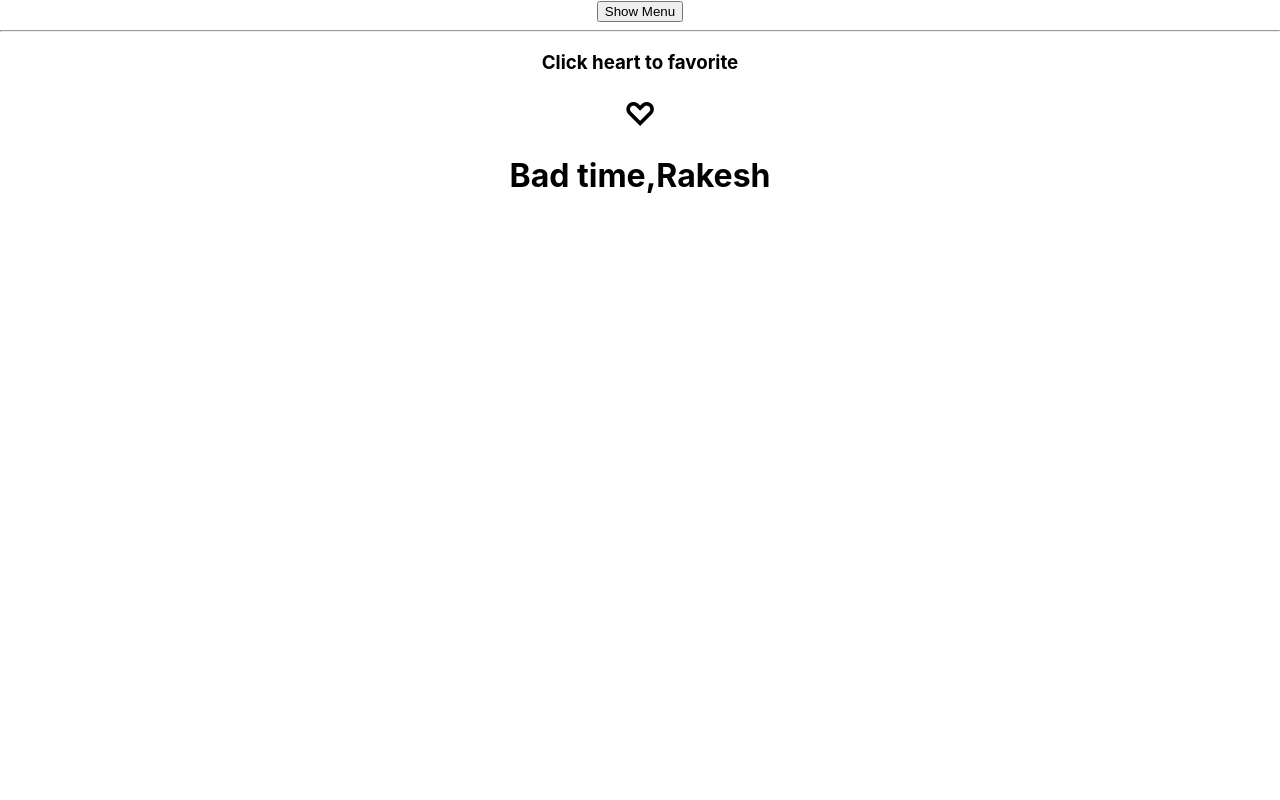
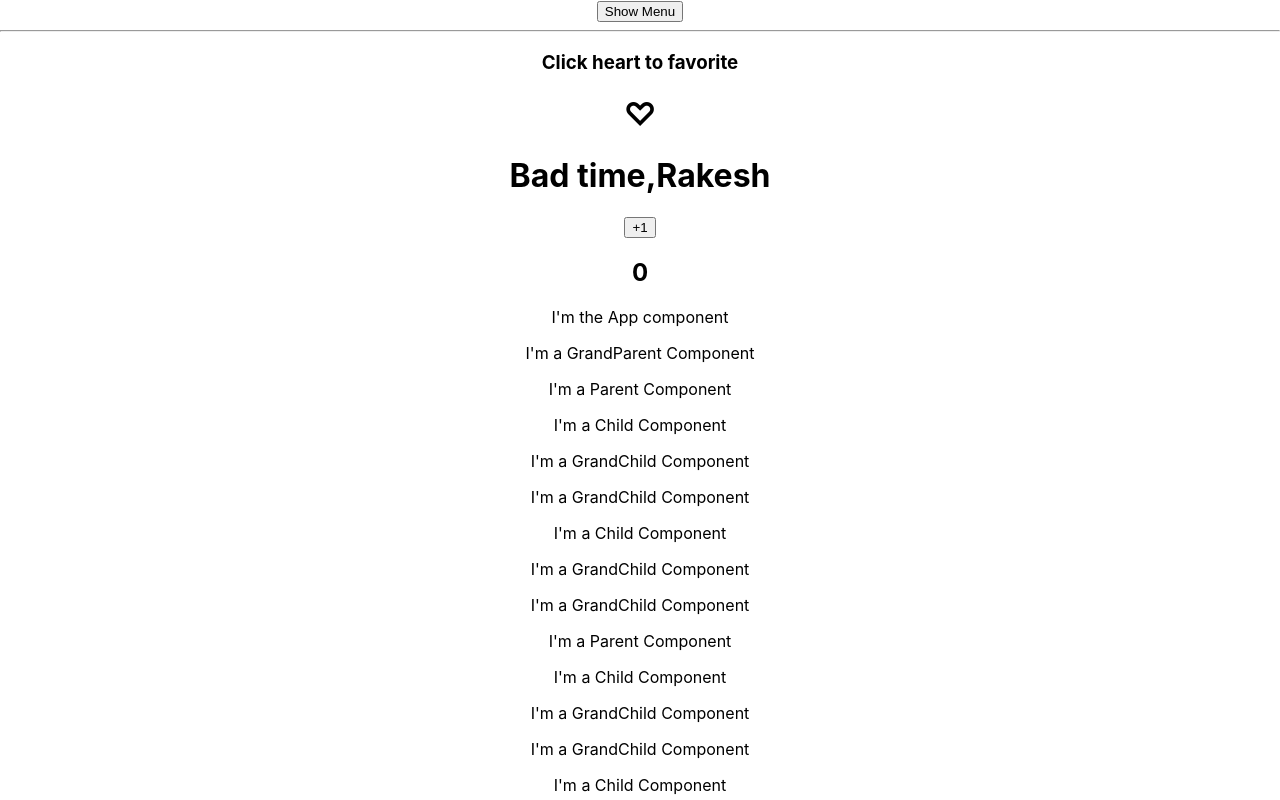
Before and after one commit to rakesh684/Reusability-React, a React (Create React App) app: page / in a window 1280 px wide. Shown: the top 800 px of the page. Built offline with nearby package versions, Linux system fonts and the light colour scheme.

Commit message:
Adding functional rendering

```diff
--- a/src/App.js
+++ b/src/App.js
@@ -5,6 +5,7 @@ import Menu from "./Menu"
 import Favorite from "./Favorite"
 import Example from "./Example"
 import Toggler from './Toggler';
+import Family from './Family'
 
 function App() {
   return (
@@ -26,6 +27,7 @@ function App() {
                    )}
               }
              />
+             <Family />
     </div>
   );
 }
--- /dev/null
+++ b/src/Child.js
@@ -0,0 +1,15 @@
+import React from "react"
+import GrandChild from "./GrandChild"
+
+function Child() {
+    console.log("[ ]   [ ]   [🧒🏻]   [ ] rendered")
+    return (
+        <div>
+            <p>I'm a Child Component</p>
+            <GrandChild />
+            <GrandChild />
+        </div>
+    )
+}
+
+export default Child
--- /dev/null
+++ b/src/Family.js
@@ -0,0 +1,23 @@
+import React, {Component} from "react"
+import GrandParent from "./GrandParent"
+
+class App extends Component {
+    state = { count: 0 }
+
+    increment = () => this.setState(prevState => ({count: prevState.count + 1}))
+
+    render() {
+        console.log("[GP] [P] [C] [GC] APP just rendered")
+        return (
+            <div>
+                <button onClick={this.increment}>+1</button>
+                <h2>{this.state.count}</h2>
+                <p>I'm the App component</p>
+                <GrandParent />
+                <GrandParent />
+            </div>
+        )
+    }
+}
+
+export default App
--- /dev/null
+++ b/src/GrandChild.js
@@ -0,0 +1,12 @@
+import React from "react"
+
+function GrandChild() {
+    console.log("[ ]   [ ]   [ ]   [👶🏻] rendered")
+    return (
+        <div>
+            <p>I'm a GrandChild Component</p>
+        </div>
+    )
+}
+
+export default GrandChild
--- /dev/null
+++ b/src/GrandParent.js
@@ -0,0 +1,15 @@
+import React from "react"
+import Parent from "./Parent"
+
+function GrandParent(props) {
+    console.log("[👴🏼]   [ ]   [ ]   [ ] rendered")
+    return (
+        <div>
+            <p>I'm a GrandParent Component</p>
+            <Parent />
+            <Parent />
+        </div>
+    )
+}
+
+export default GrandParent
--- /dev/null
+++ b/src/Parent.js
@@ -0,0 +1,15 @@
+import React from "react"
+import Child from "./Child"
+
+function Parent() {
+    console.log("[ ]   [👩🏼‍⚕️]   [ ]   [ ] rendered")
+    return (
+        <div>
+            <p>I'm a Parent Component</p>
+            <Child />
+            <Child />
+        </div>
+    )
+}
+
+export default Parent
```
